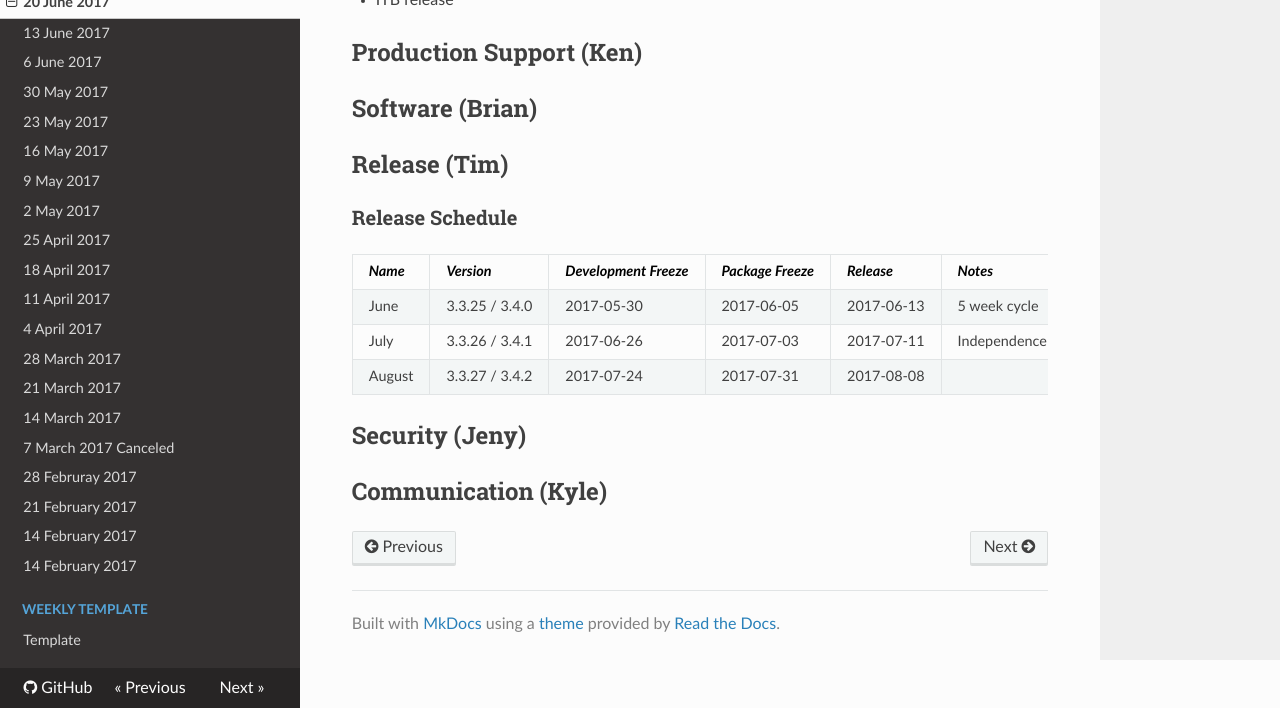
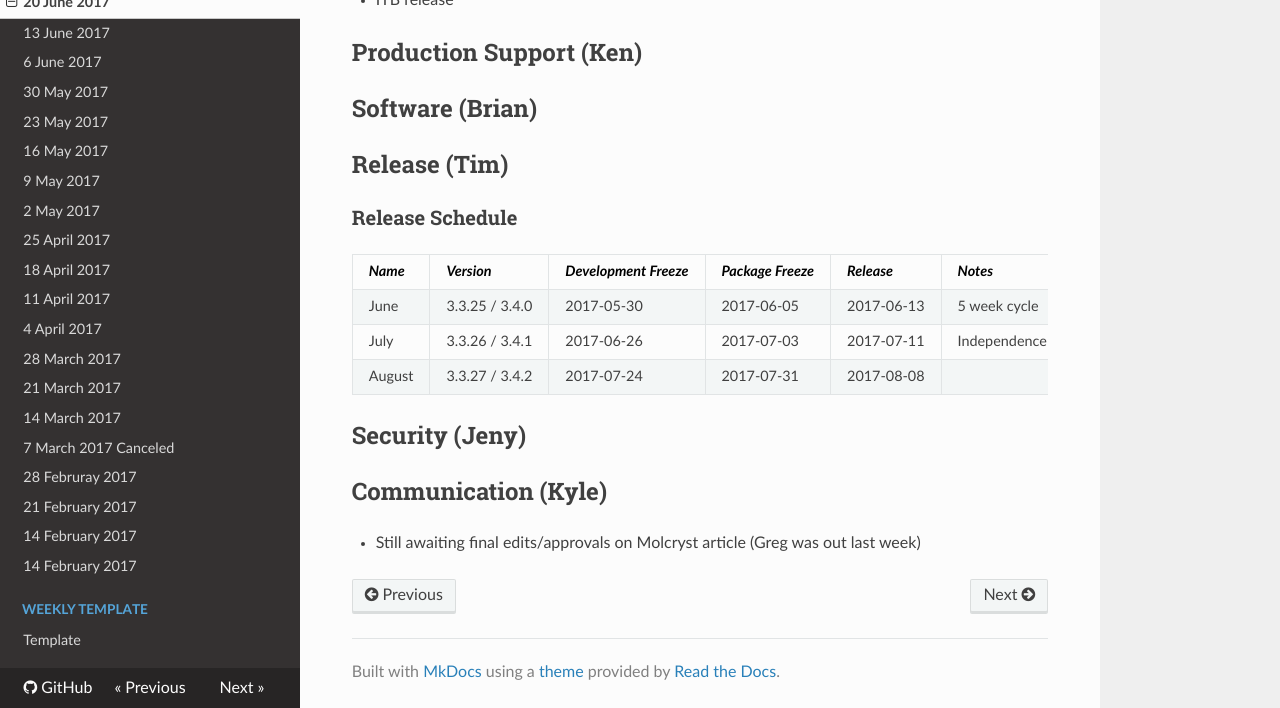
Before and after one commit to zsshah/production, an MkDocs documentation site: the page built from docs/WeeklyMinutes/20June2017.md, in a window 1280 px wide and 900 px high, scrolled down 1043 px, cut to the strip 192-900 px from the top of the window. Built offline with MkDocs 1.6.1, drawn with Linux system fonts in a browser that asks for light colours; nearby versions of some CDN libraries; old or Windows-style settings are respelled for this version of MkDocs.

Commit message:
Update 20June2017.md

```diff
--- a/docs/WeeklyMinutes/20June2017.md
+++ b/docs/WeeklyMinutes/20June2017.md
@@ -39,3 +39,5 @@
 ## Security (Jeny)
 
 ## Communication (Kyle)
+
+   * Still awaiting final edits/approvals on Molcryst article (Greg was out last week)
```
